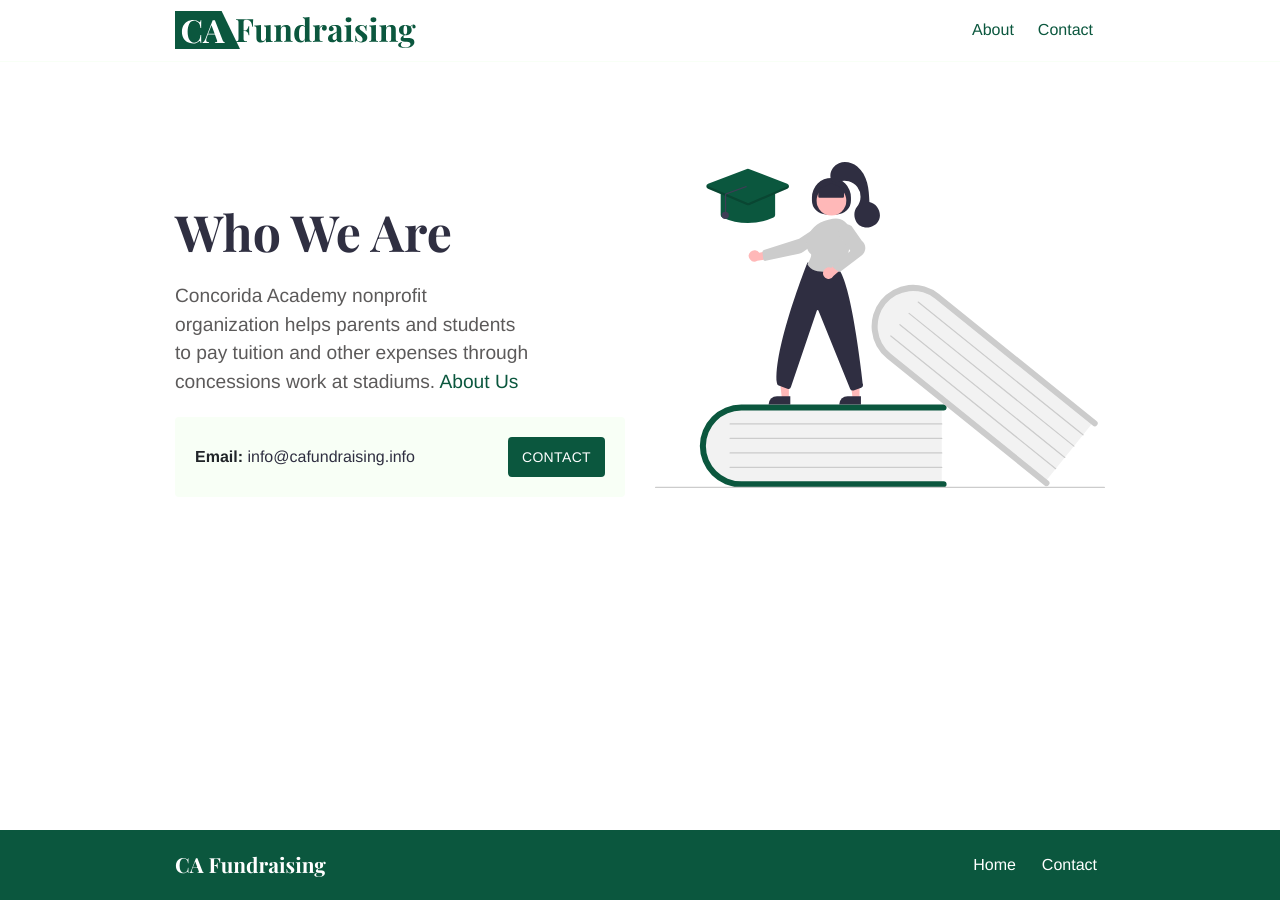
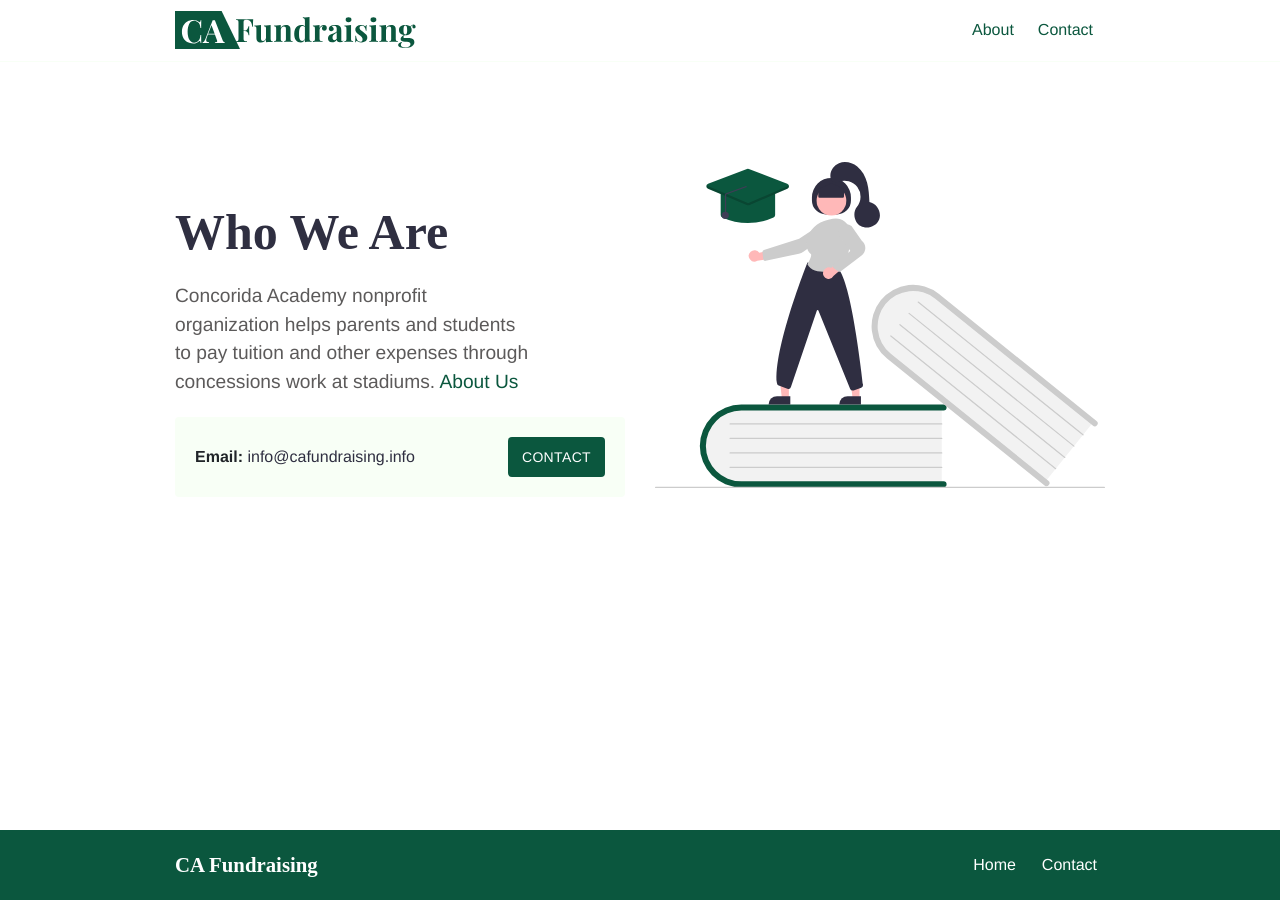
Before and after one commit to Frogdart5/fierce-avocado-6c9b0, a Jekyll site: the page built from index.md, in a window 1280 px wide. Built offline with Jekyll 4.4.1, drawn with Linux system fonts in a browser that asks for light colours; some web fonts are replaced.

Commit message:
remove remote google font loading

```diff
--- a/_layouts/default.html
+++ b/_layouts/default.html
@@ -5,7 +5,6 @@
   <title>{% if page.title %}{{page.title}}{% else %}{{ site.title | escape }}{% endif %}</title>
   <meta name="viewport" content="width=device-width, initial-scale=1" />
   <link rel="icon" type="image/png" href="{{ '/images/favicon-32x32.svg' | relative_url }}">
-  <link rel="preload" href="https://fonts.googleapis.com/css2?family=Playfair+Display:wght@400;700&display=swap" as="style" onload="this.onload=null;this.rel='stylesheet'">
   <link href="{{ '/assets/css/style.css' | relative_url }}" rel="stylesheet">
   {% if page.description %}
   <meta name="description" content="{{ page.description }}" />
```
